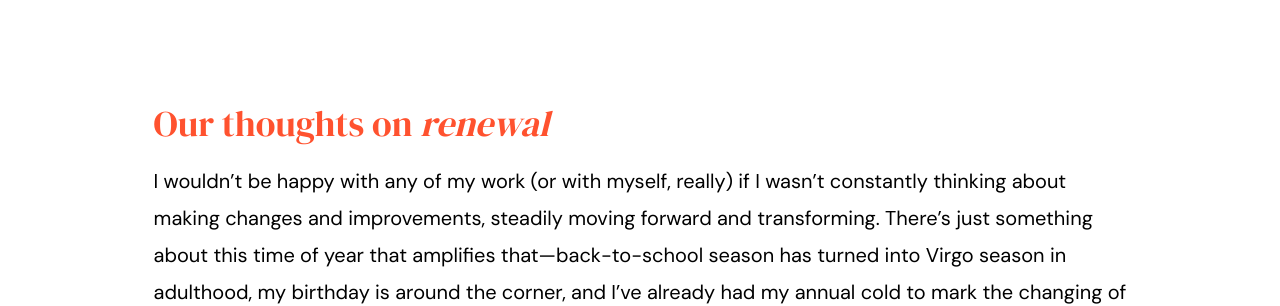
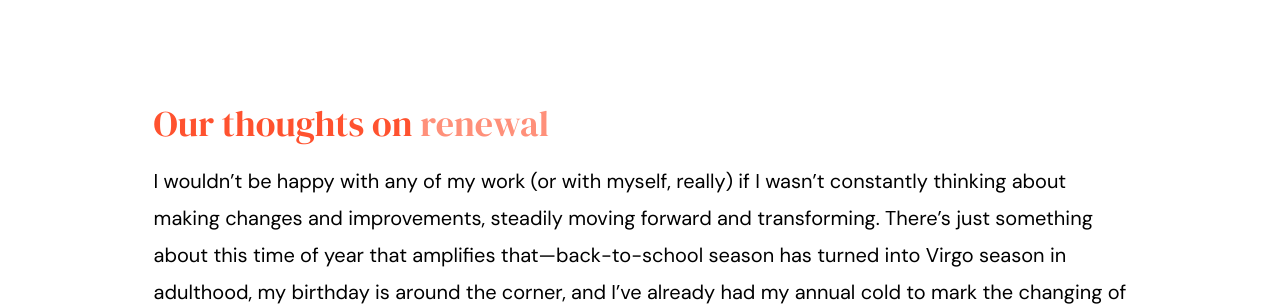
Before and after one commit to jilliangmeehan/letters-to-summer, a Jekyll site: the page built from _posts/2019-10-09-23.md, in a window 1280 px wide. Shown: the part 281-587 px from the top of the page. Built offline with Jekyll 4.4.1, drawn with Linux system fonts in a browser that asks for light colours; comment, search, counter and statistics services are not loaded.

Commit message:
peach stuff

```diff
--- a/_posts/2019-10-09-23.md
+++ b/_posts/2019-10-09-23.md
@@ -7,7 +7,7 @@ permalink: /23
 tags: [music, podcast, article]
 ---
 
-## Our thoughts on _renewal_
+## Our thoughts on <span class="peach">renewal</span>
 
 I wouldn't be happy with any of my work (or with myself, really) if I wasn't constantly thinking about making changes and improvements, steadily moving forward and transforming. There's just something about this time of year that amplifies that—back-to-school season has turned into Virgo season in adulthood, my birthday is around the corner, and I've already had my annual cold to mark the changing of seasons and remind me to take out my sweaters. I used to think I was afraid of change, but I think I was really just afraid of how much it excited me. You might notice this newsletter has a new look today—Substack gave us a good start, but we've decided to move over to Mailchimp so we can do bigger, better things. Our Substack archives will stay up, but all of our future letters will live on our brand new website. It's the season of renewal. Are you excited?
 
--- a/_sass/shared.scss
+++ b/_sass/shared.scss
@@ -186,6 +186,8 @@ section {
   padding: 0 12%;
 }
 
+.peach { color: $peach; }
+
 @media (prefers-color-scheme: dark) {
   body {
     background-color: $dark;
```
